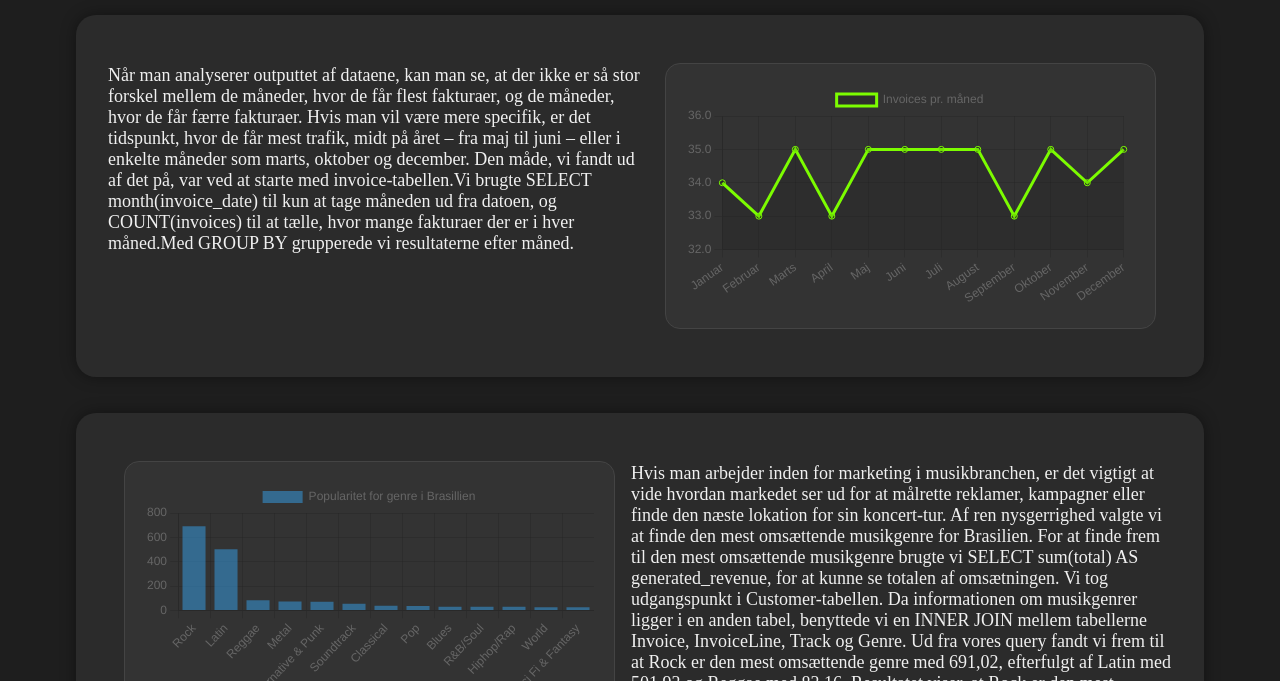
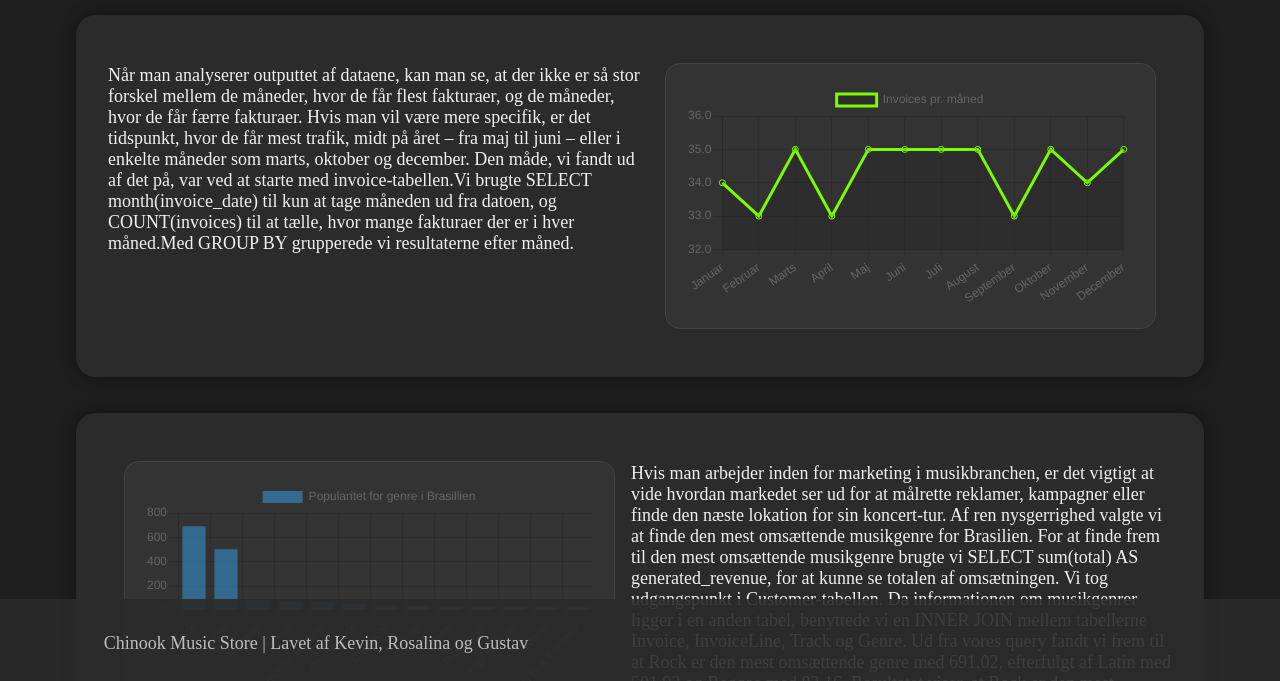
Before and after one commit to SilentVoices22/Portfolioaflevering-4---Data-Web, a plain HTML site: page index.html in a window 1280 px wide. Shown: the part 119-800 px from the top of the page. Drawn offline with nearby package versions, Linux system fonts and the light colour scheme.

Commit message:
opdateret css og html

```diff
--- a/index.html
+++ b/index.html
@@ -59,5 +59,8 @@
     </main>
     <script src="chartCode.js"></script>
 </body>
+<footer>
+    <p> Chinook Music Store | Lavet af Kevin, Rosalina og Gustav</p>
+</footer>
 
 </html>
--- a/style.css
+++ b/style.css
@@ -54,3 +54,21 @@ p{
     width: 600px;
     font-size: large;
 }
+
+footer {
+    background-color: #2b2b2b;
+    color: #ccc;
+    padding: 1rem;
+    margin-top: 3rem;
+    font-size: 1rem;
+    text-align: center;
+}
+
+footer {
+    position: fixed;
+    bottom: 0;
+    left: 0;
+    width: 100%;
+    height: 50px;
+    opacity: 90%;
+}
```
